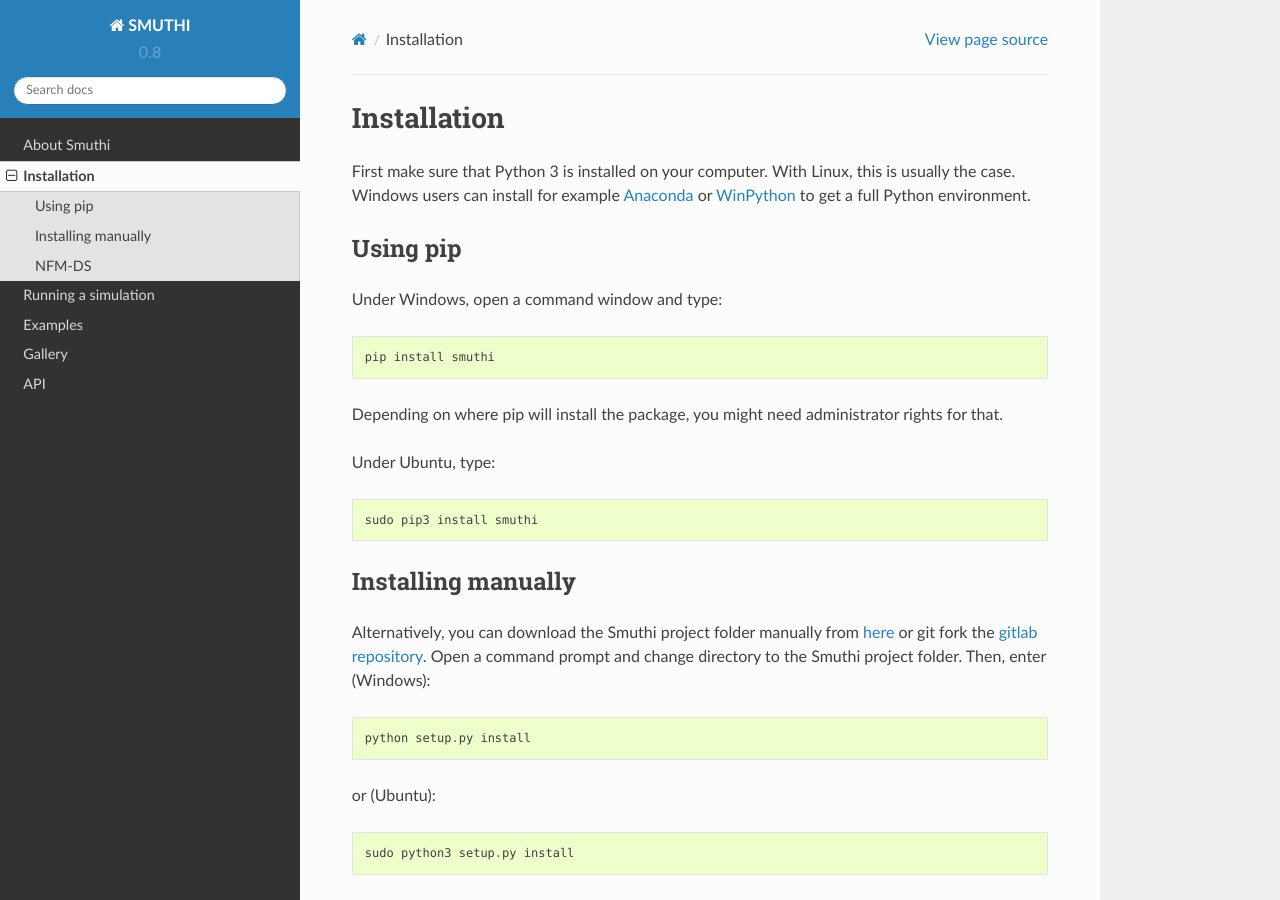
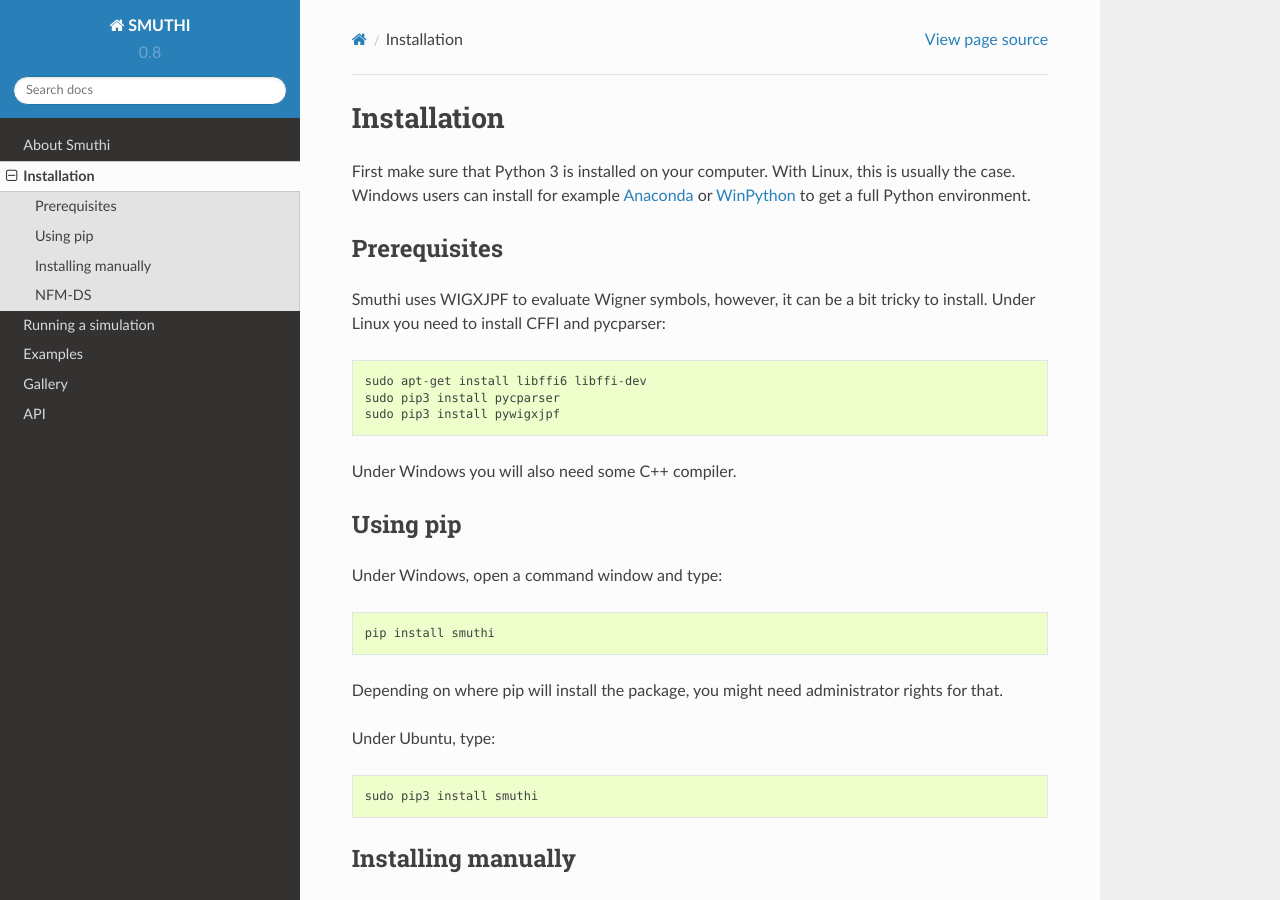
Before and after one commit to AmosEgel/smuthi, a Sphinx documentation site: the page built from docs/installation.rst, in a window 1280 px wide and 900 px high. Built offline with Sphinx 7.4.7 and the Read the Docs theme 2.0.0, drawn with Linux system fonts in a browser that asks for light colours.

Commit message:
Update installation.rst

```diff
--- a/docs/installation.rst
+++ b/docs/installation.rst
@@ -3,6 +3,16 @@ Installation
 First make sure that Python 3 is installed on your computer. With Linux, this is usually the case. Windows users can
 install for example `Anaconda <https://www.continuum.io/downloads>`_ or `WinPython <https://winpython.github.io/>`_ to
 get a full Python environment.
+
+Prerequisites
+----------
+Smuthi uses WIGXJPF to evaluate Wigner symbols, however, it can be a bit tricky to install. Under Linux you need to install CFFI and pycparser::
+
+    sudo apt-get install libffi6 libffi-dev
+    sudo pip3 install pycparser
+    sudo pip3 install pywigxjpf
+
+Under Windows you will also need some C++ compiler.
 
 Using pip
 ----------
```
